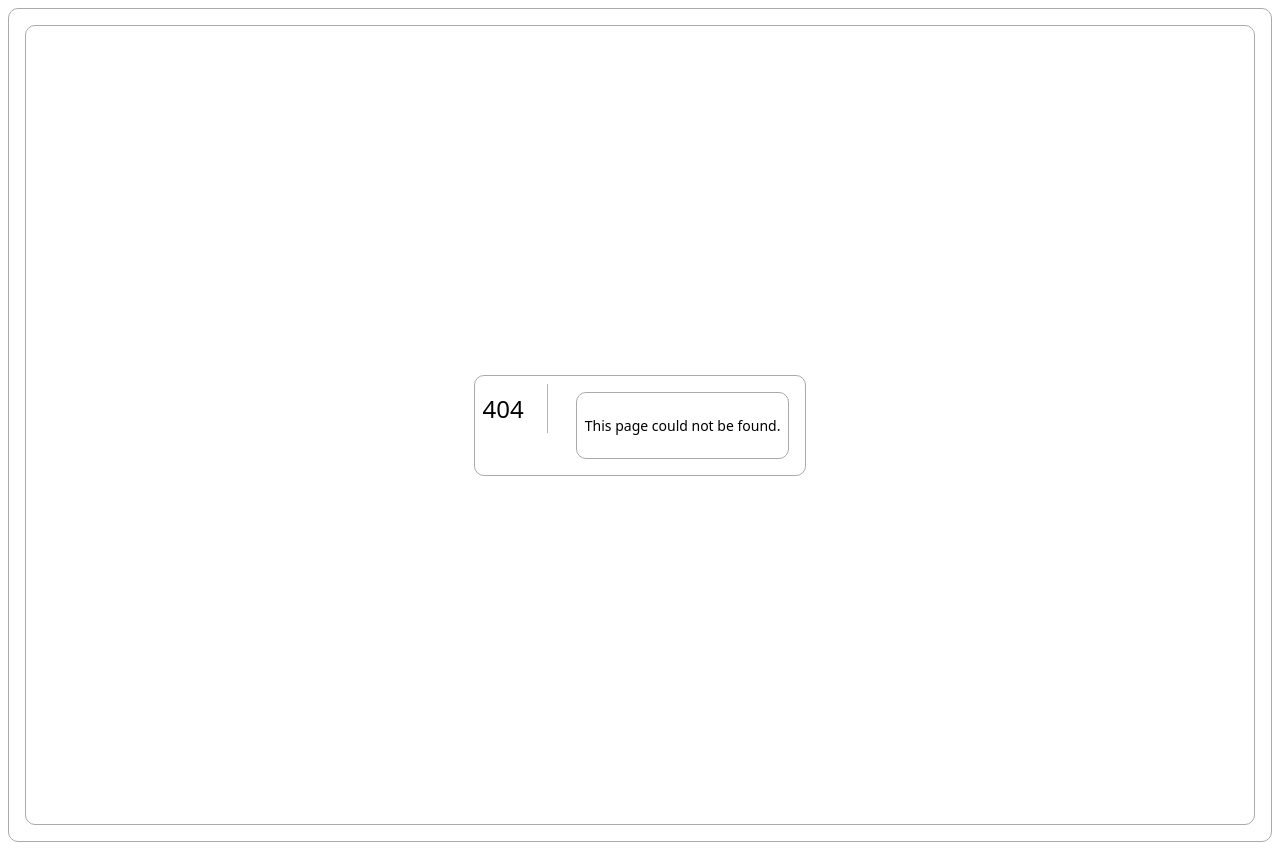
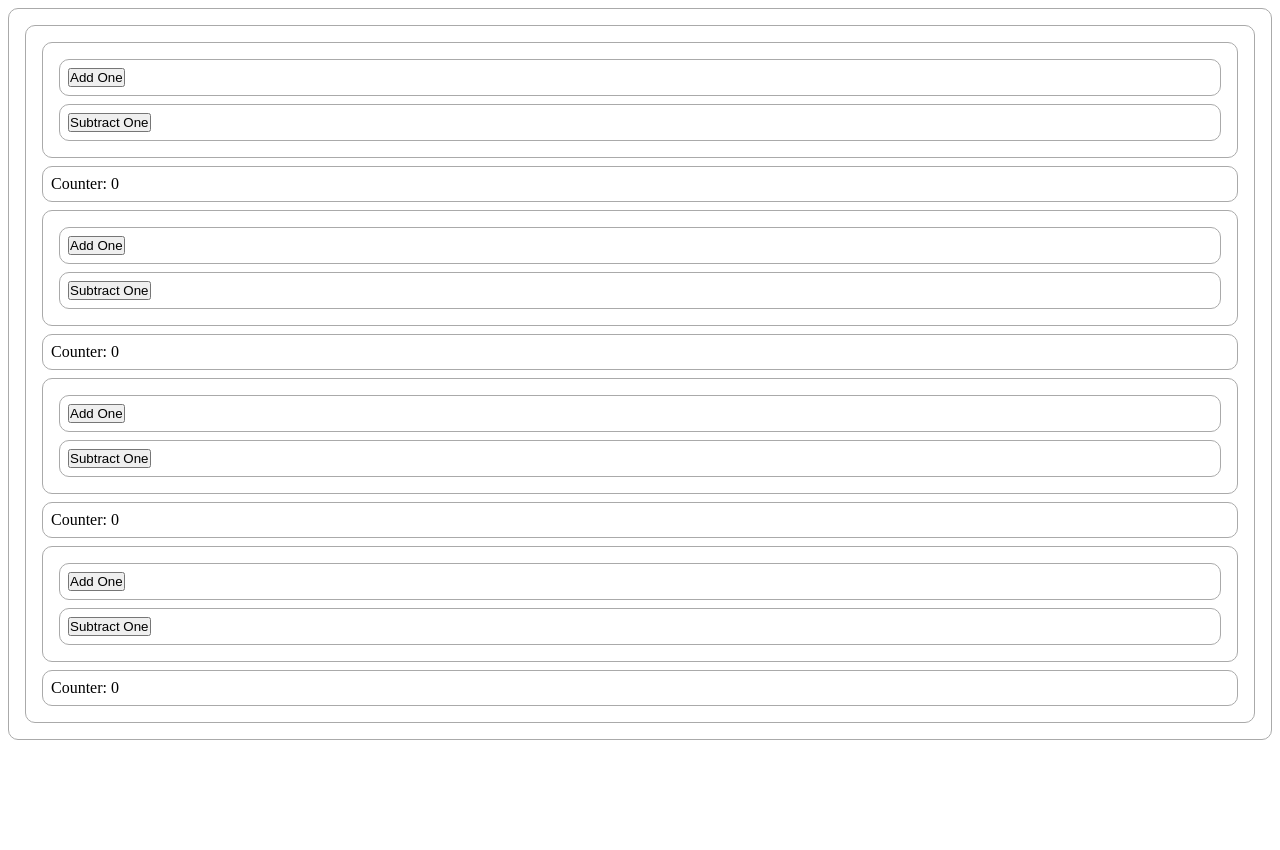
Before and after one commit to d85/react-context-example, a Next.js app: page /counter/counter-ctx-use-reducer in a window 1280 px wide. Before the commit this address had no page. After the commit the page ends 800 px from the top, so only its background shows below. Built offline with nearby package versions, Linux system fonts and the light colour scheme.

Commit message:
Context using useReducer

```diff
--- /dev/null
+++ b/pages/counter/counter-ctx-use-reducer.js
@@ -0,0 +1,76 @@
+import { useReducer, createContext, useContext } from 'react'
+
+
+const reducer = (state, action) => {
+  switch (action.type) {
+    case 'add':
+      return state + 1
+      case 'subtract':
+        return state - 1
+    default:
+      return state
+  }
+}
+
+const CounterContext = createContext(null)
+
+const CounterContextProvider = ({ children }) => (
+  <CounterContext.Provider value={useReducer(reducer, 0)}>
+    {children}
+  </CounterContext.Provider>
+)
+
+const Container = () => (
+  <div>
+    <AddOneButton />
+    <SubtractOneButton />
+  </div>
+)
+
+const AddOneButton = () => {
+  const [, dispatch] = useContext(CounterContext)
+  return (
+    <div>
+      <button onClick={() => dispatch({
+        type: 'add'
+      })}>Add One</button>
+    </div>
+  )
+}
+
+const SubtractOneButton = () => {
+  const [, dispatch] = useContext(CounterContext)
+  return (
+    <div>
+      <button onClick={() => dispatch({
+        type: 'subtract'
+      })}>Subtract One</button>
+    </div>
+  )
+}
+
+const Counter = () => {
+  const [counter] = useContext(CounterContext)
+  return (<div>Counter: {counter}</div>)
+}
+
+function CounterUseState() {
+  return (
+    <CounterContextProvider>
+      <Container />
+      <Counter />
+    </CounterContextProvider>
+  )
+}
+
+
+export default function CounterUseStatePage() {
+  return (
+    <div>
+      <CounterUseState />
+      <CounterUseState />
+      <CounterUseState />
+      <CounterUseState />
+    </div>
+  )
+}
```
